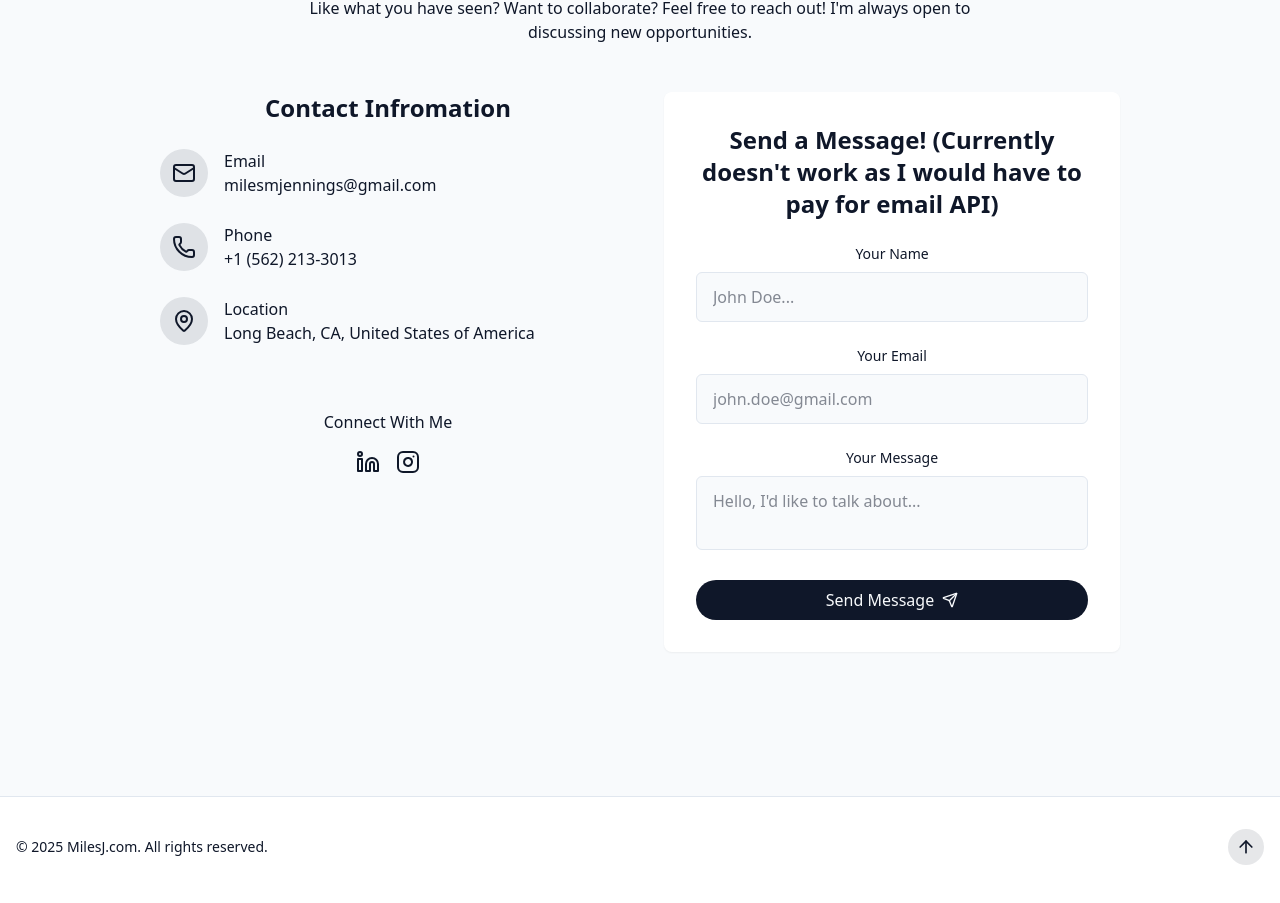
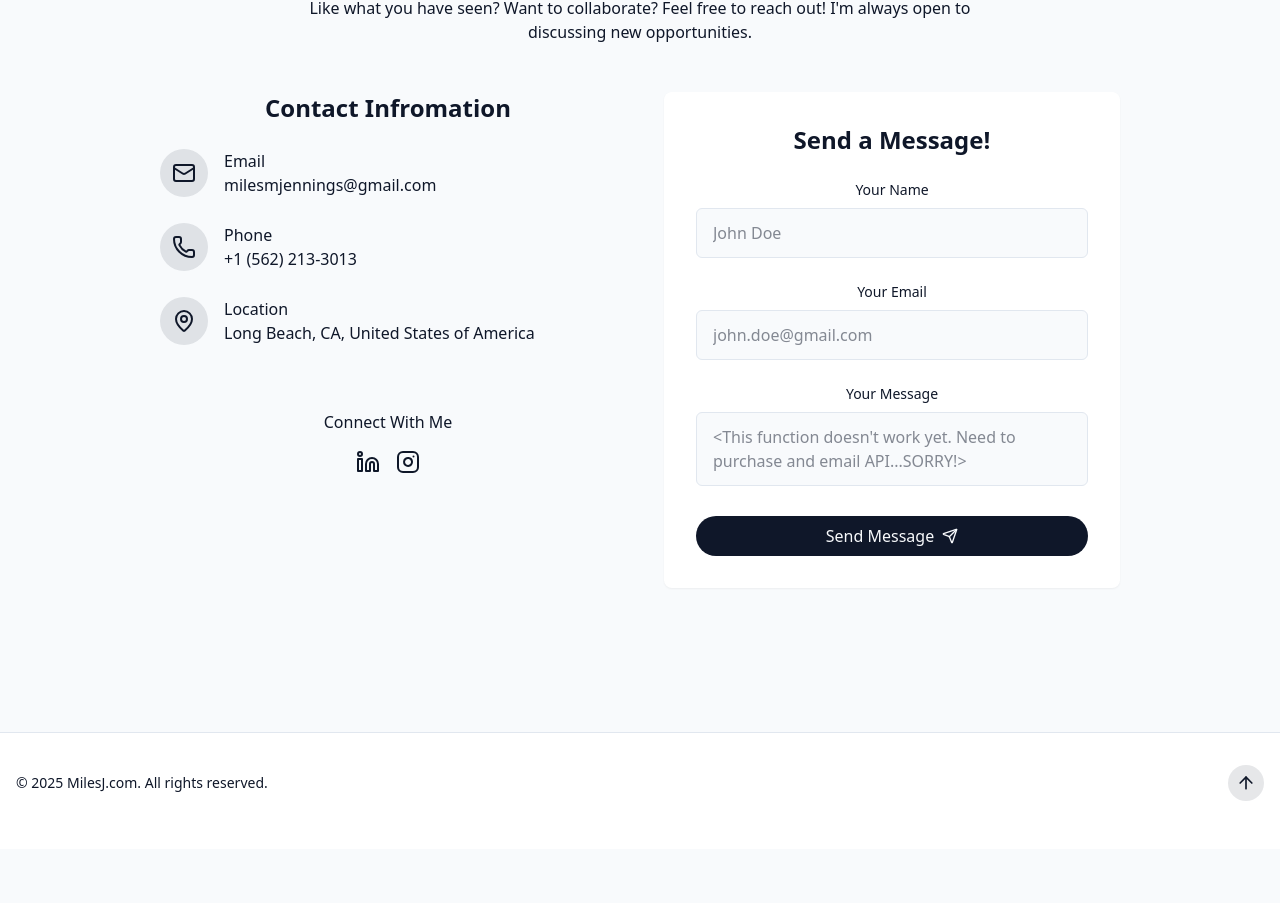
Before and after one commit to milesj04/My-Tailwind-Portfolio, a React (Vite) app: page / in a window 1280 px wide. Shown: the part 5920-6823 px from the top of the page. After the commit the page ends 6769 px from the top, so only its background shows below. Built offline with nearby package versions, Linux system fonts and the light colour scheme.

Commit message:
Contact Me Updates

```diff
--- a/src/components/ContactSection.jsx
+++ b/src/components/ContactSection.jsx
@@ -85,7 +85,7 @@ export const ContactSection = () => {
                     </div>
                     <div className="bg-card p-8 rounded-lg shadow-xs">
                         <h3 className="text-2xl font-semibold mb-6">
-                            Send a Message! (Currently doesn't work as I would have to pay for email API)
+                            Send a Message!
                         </h3>
                         <form className="space-y-6">
                             <div>
@@ -97,7 +97,7 @@ export const ContactSection = () => {
                                 name="name"
                                 required
                                 className="w-full px-4 py-3 rounded-md border border-input bg-background focus:outline-hidden focus:ring-2 focus:ring-primary"
-                                placeholder="John Doe..."   >
+                                placeholder="John Doe"   >
                                 </input>
                             </div>
                             <div>
@@ -121,7 +121,7 @@ export const ContactSection = () => {
                                 name="message"
                                 required
                                 className="w-full px-4 py-3 rounded-md border border-input bg-background focus:outline-hidden focus:ring-2 focus:ring-primary resize-none"
-                                placeholder="Hello, I'd like to talk about..."   >
+                                placeholder="<This function doesn't work yet. Need to purchase and email API...SORRY!>">
                                 </textarea>
                             </div>
                             <button type="submit" className={cn("cosmic-button w-full flex items-center justify-center gap-2",
```
